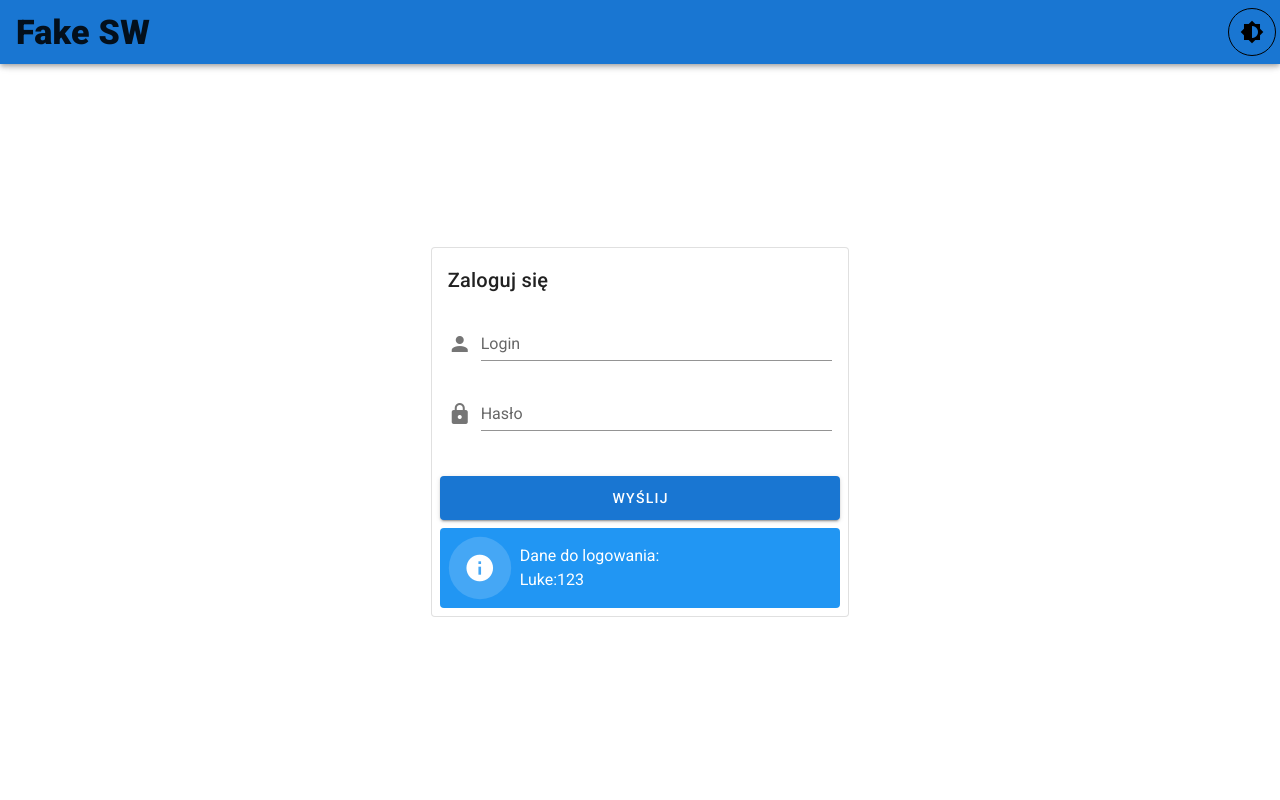
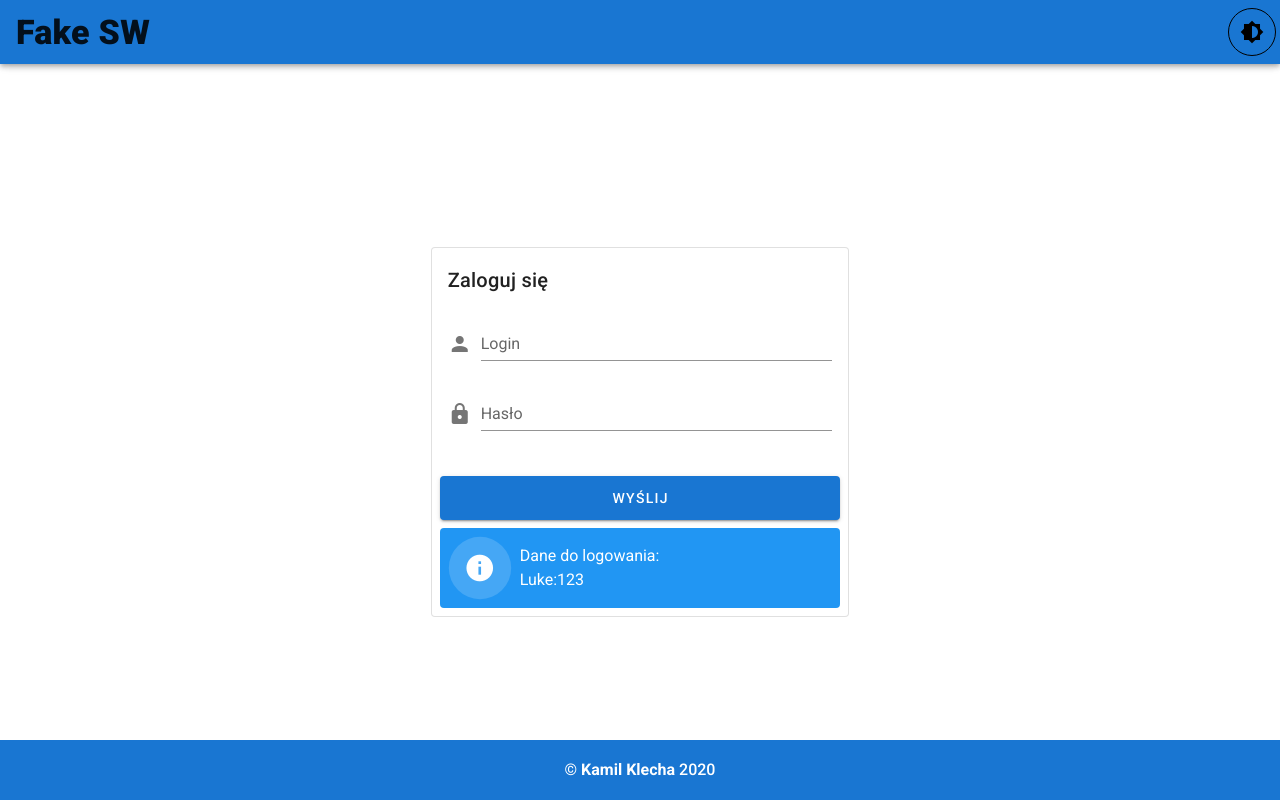
Before and after one commit to km2442/FakeSW, a Vue app: page /#/login in a window 1280 px wide. Built offline with nearby package versions, Linux system fonts and the light colour scheme.

Commit message:
Added footer

```diff
--- a/src/App.vue
+++ b/src/App.vue
@@ -4,13 +4,15 @@
     <v-main>
       <router-view />
     </v-main>
+    <Footer />
   </v-app>
 </template>
 
 <script>
 import Navbar from "./components/Navbar";
+import Footer from "./components/Footer";
 export default {
   name: "App",
-  components: { Navbar }
+  components: { Navbar, Footer }
 };
 </script>
--- /dev/null
+++ b/src/components/Footer.vue
@@ -0,0 +1,9 @@
+<template>
+  <v-footer absolute dark color="primary" class="font-weight-medium">
+    <v-col class="text-center" cols="12">
+      &copy;
+      <strong>Kamil Klecha</strong>
+      {{ new Date().getFullYear() }}
+    </v-col>
+  </v-footer>
+</template>
```
